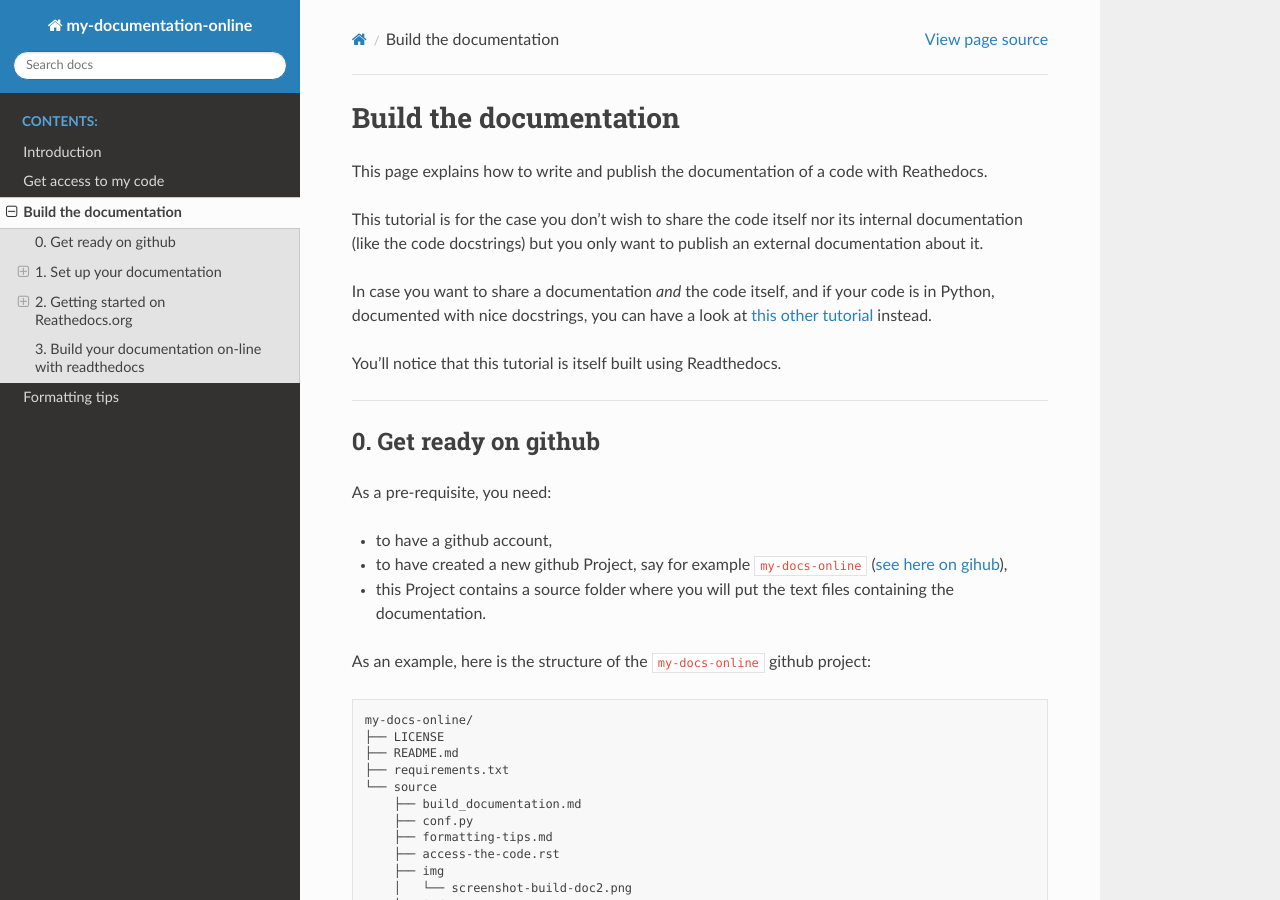
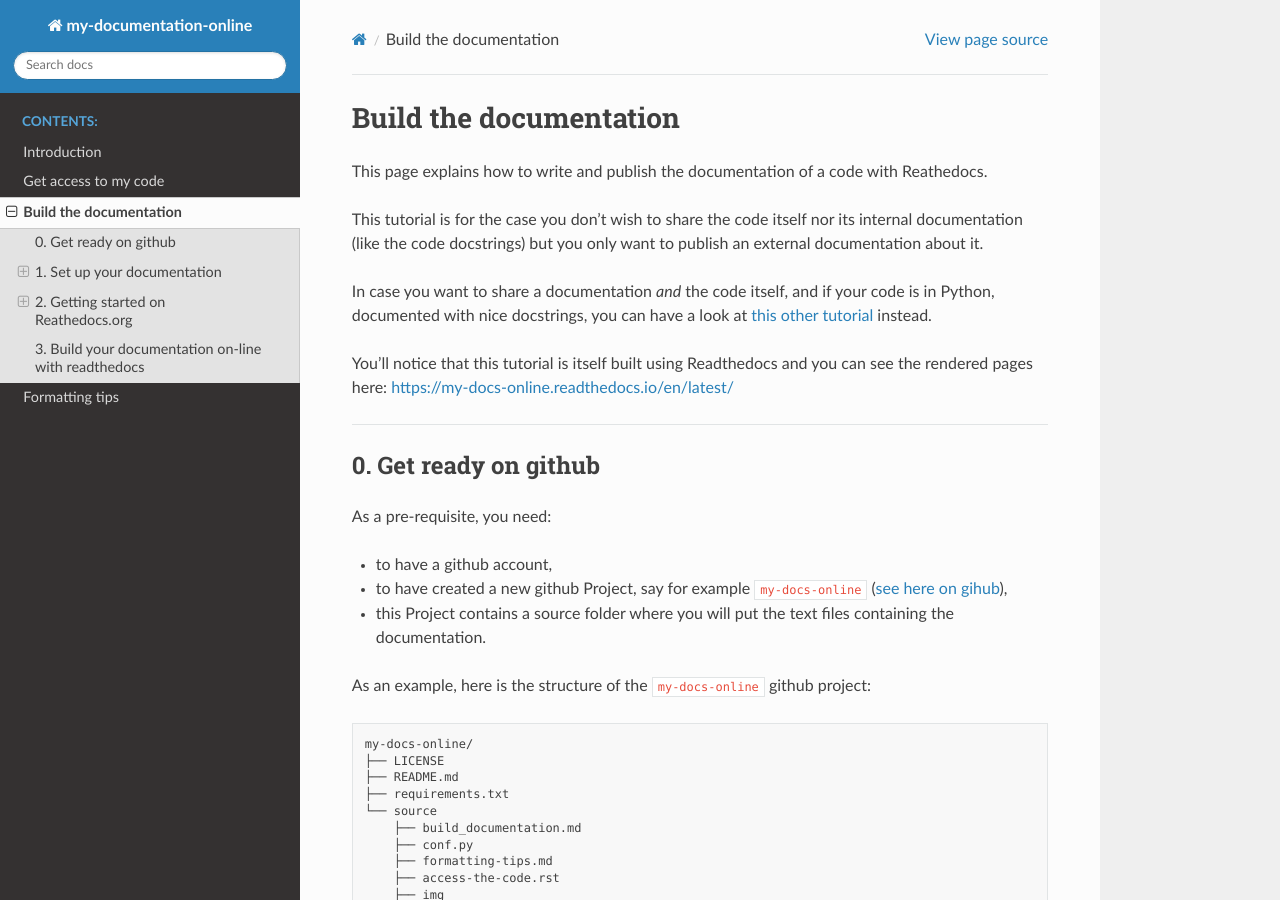
Before and after one commit to sasip-climate/my-doc-online, a Sphinx documentation site: the page built from source/build_documentation.md, in a window 1280 px wide and 900 px high. Built offline with Sphinx 7.4.7 and the Read the Docs theme 2.0.0, drawn with Linux system fonts in a browser that asks for light colours.

Commit message:
Update build_documentation.md

```diff
--- a/source/build_documentation.md
+++ b/source/build_documentation.md
@@ -6,7 +6,7 @@
 
 In case you want to share a documentation _and_ the code itself, and if your code is in Python, documented with nice docstrings, you can have a look at [this other tutorial](https://my-documented-code-test.readthedocs.io/en/latest/) instead.
 
-You'll notice that this tutorial  is itself built using Readthedocs.
+You'll notice that this tutorial  is itself built using Readthedocs and you can see the rendered pages here: [https://my-docs-online.readthedocs.io/en/latest/](https://my-docs-online.readthedocs.io/en/latest/)
 
 ---
 ## 0. Get ready on github
```
